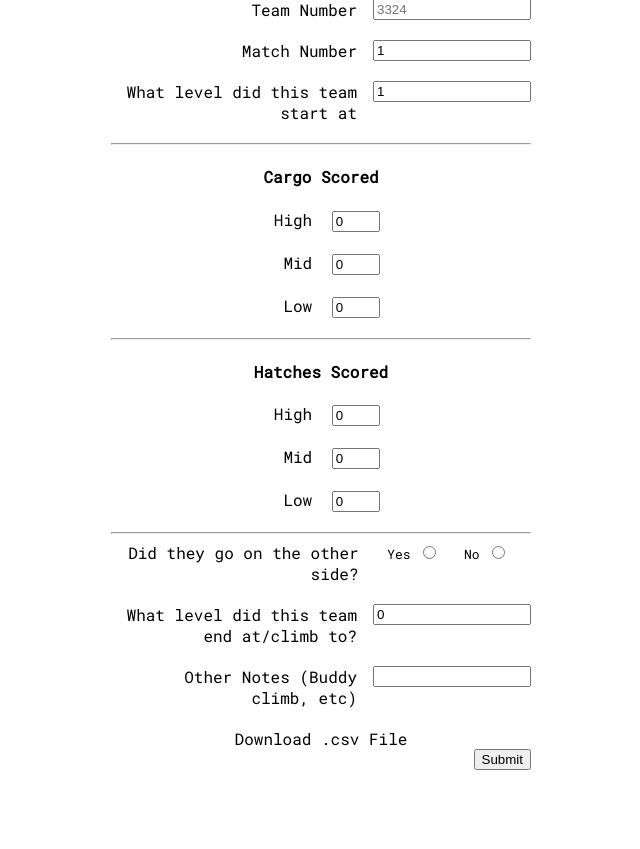
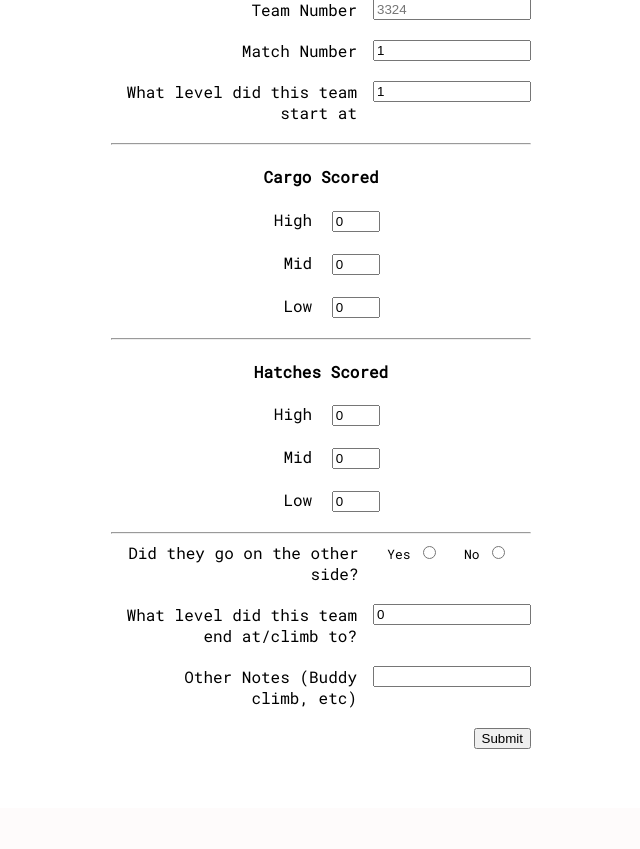
Before and after one commit to frc3324/3324-Scouting, a Flask app: page /match_scouting in a window 1280 px wide. Shown: the part 89-938 px from the top of the page, without its empty margins (319-959 px from the left). After the commit the page ends 838 px from the top, so only its background shows below. Run offline with Flask 2, Linux system fonts and the light colour scheme.

Commit message:
Restarted Scouting.db and Deleted Save as CSV on match scouting
Restarted Scouting.db for the new table information (12 data points instead of 11) and Deleted "Save as CSV" text on match scouting

```diff
--- a/templates/form.html
+++ b/templates/form.html
@@ -87,10 +87,7 @@
           <input type="text" name="other" id="other">
         </div>
 
-
         <div>
-          <a id="submitButton" onclick="downloadFile()">Download .csv File</a> <br>
-
           <button>Submit</button>
         </div>
       </form>
```
Also changed, not shown: scouting.db, 1 other file.
